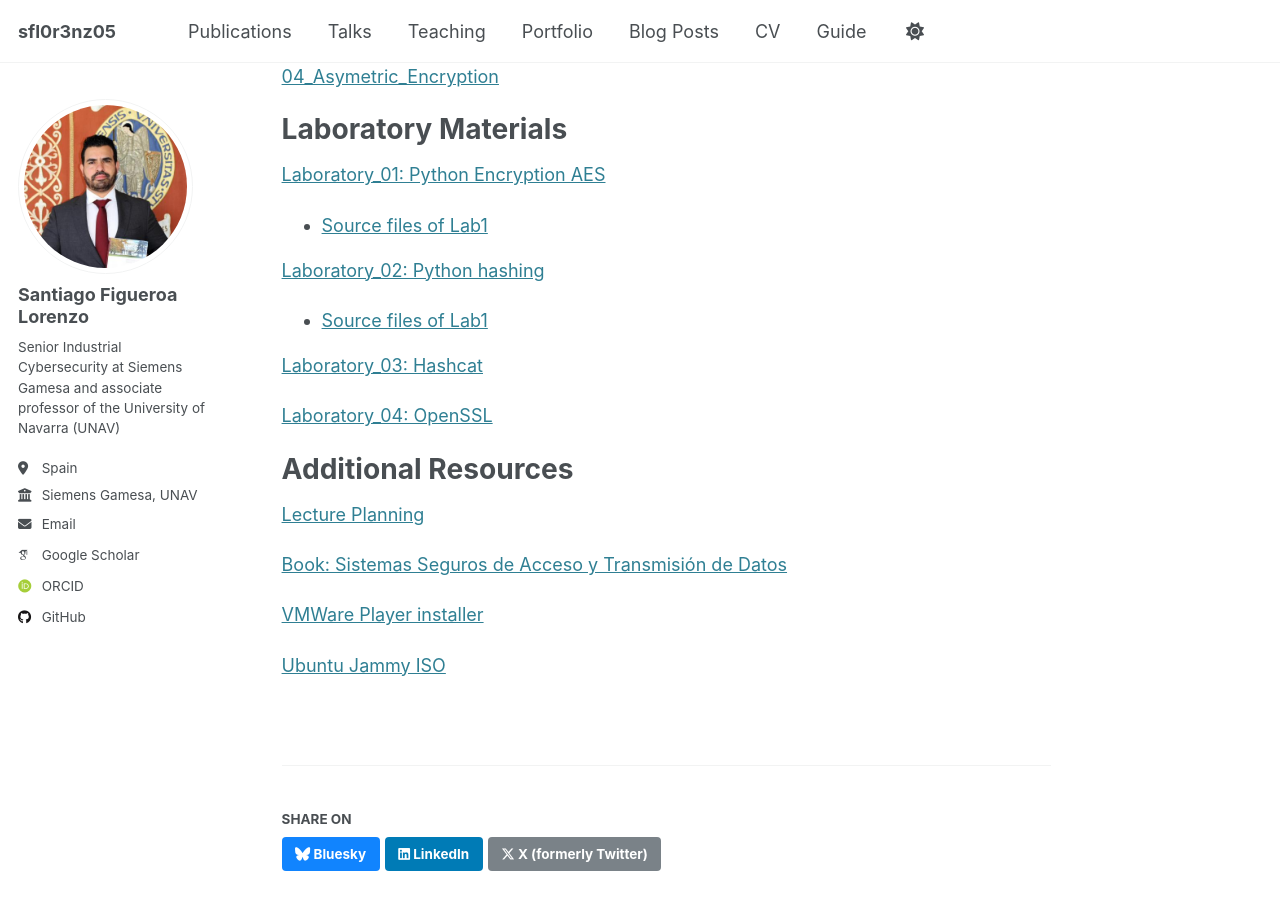
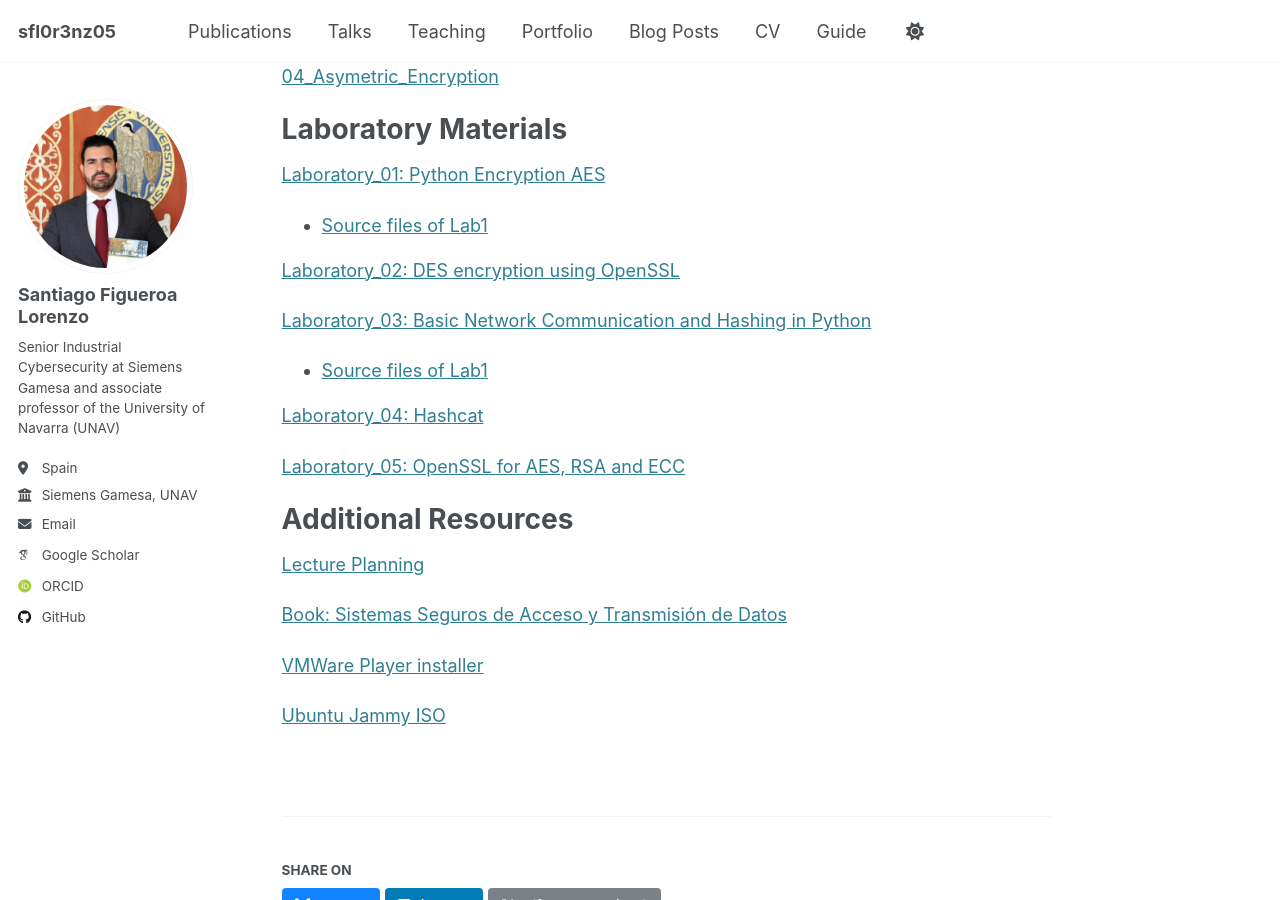
Before and after one commit to sfl0r3nz05/sfl0r3nz05.github.io, a Jekyll site: the page built from _teaching/2025-spring-1.md, in a window 1280 px wide and 900 px high, scrolled down 464 px. Built offline with Jekyll 4.4.1, drawn with Linux system fonts in a browser that asks for light colours; some web fonts are replaced.

Commit message:
Laboratory_02

```diff
--- a/_teaching/2025-spring-1.md
+++ b/_teaching/2025-spring-1.md
@@ -27,13 +27,15 @@ Laboratory Materials
 
    - [Source files of Lab1](https://github.com/sfl0r3nz05/Lectures_Lab/tree/master/Secure_Access_Systems_and_Data_Transmission/lab1/lab1.md)
 
-[Laboratory_02: Python hashing](https://sfl0r3nz05.github.io/files/labs/Laboratory_02.pdf)
+[Laboratory_02: DES encryption using OpenSSL](https://sfl0r3nz05.github.io/files/labs/Laboratory_02.pdf)
+
+[Laboratory_03: Basic Network Communication and Hashing in Python](https://sfl0r3nz05.github.io/files/labs/Laboratory_03.pdf)
 
    - [Source files of Lab1](https://github.com/sfl0r3nz05/Lectures_Lab/tree/master/Secure_Access_Systems_and_Data_Transmission/lab2/lab2.md)
 
-[Laboratory_03: Hashcat](https://sfl0r3nz05.github.io/files/labs/Laboratory_03.pdf)
+[Laboratory_04: Hashcat](https://sfl0r3nz05.github.io/files/labs/Laboratory_04.pdf)
 
-[Laboratory_04: OpenSSL](https://sfl0r3nz05.github.io/files/labs/Laboratory_04.pdf)
+[Laboratory_05: OpenSSL for AES, RSA and ECC](https://sfl0r3nz05.github.io/files/labs/Laboratory_05.pdf)
 
 
 Additional Resources
```
Also changed, not shown: 4 other files.
